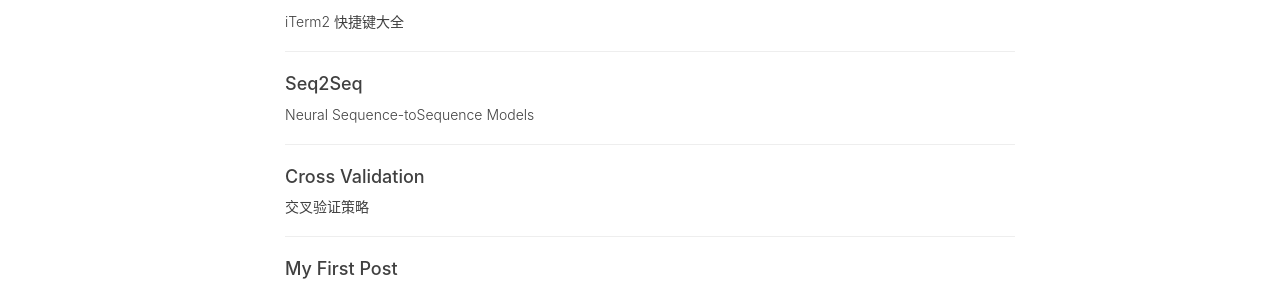
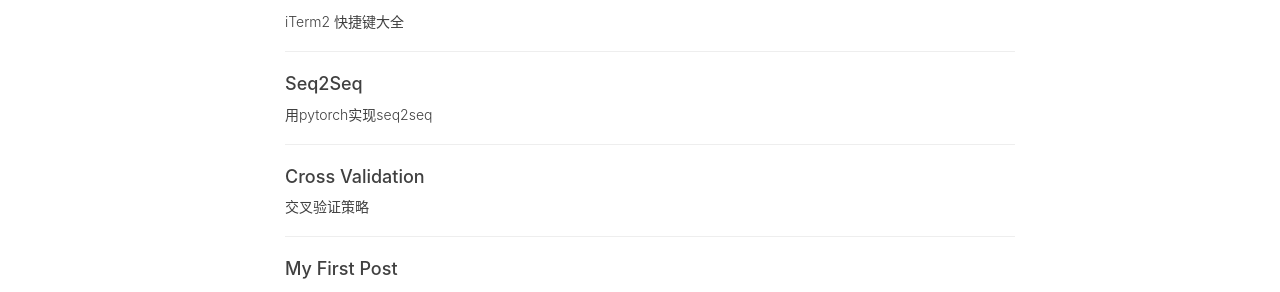
Before and after one commit to Tianbiao-Yang/tianbiao-yang.github.io, a Jekyll site: the page built from archive.html, in a window 1280 px wide. Shown: the part 1463-1755 px from the top of the page. Built offline with Jekyll 4.4.1, drawn with Linux system fonts in a browser that asks for light colours; nearby versions of some CDN libraries; comment, search, counter and statistics services are not loaded; some of the changed lines change nothing that is shown.

Commit message:
Update 2019-02-19-Seq2Seq-2019.md

```diff
--- a/_posts/2019-02-19-Seq2Seq-2019.md
+++ b/_posts/2019-02-19-Seq2Seq-2019.md
@@ -1,7 +1,7 @@
 ---
 layout:     post                 # 使用的布局（不需要改）
 title:      Seq2Seq               # 标题
-subtitle:   Neural Sequence-toSequence Models #副标题
+subtitle:   用pytorch实现seq2seq #副标题
 date:       2019-02-19              # 时间
 author:     Yichen Yang                      # 作者
 header-img: img/post-bg-halting.jpg  #这篇文章标题背景图片
@@ -10,21 +10,6 @@ tags:                               #标签
     - DL
     - Paper
 ---
----
-layout:     post
-title:      seq2seq
-subtitle:   用pytorch实现seq2seq
-date:       2019-03-10
-author:     lifanchen
-header-img:
-catalog: true
-math: true
-tags:
-    - seq2seq
-    - pytorch
----
-
-
 
 # 1 - Sequence to Sequence Learning with Neural Networks
 
```
